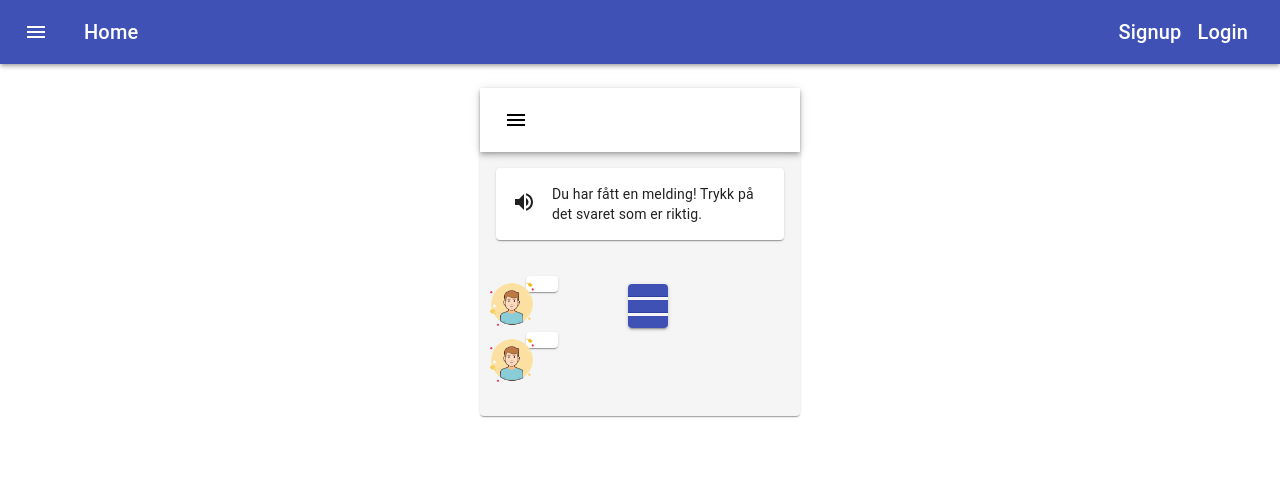
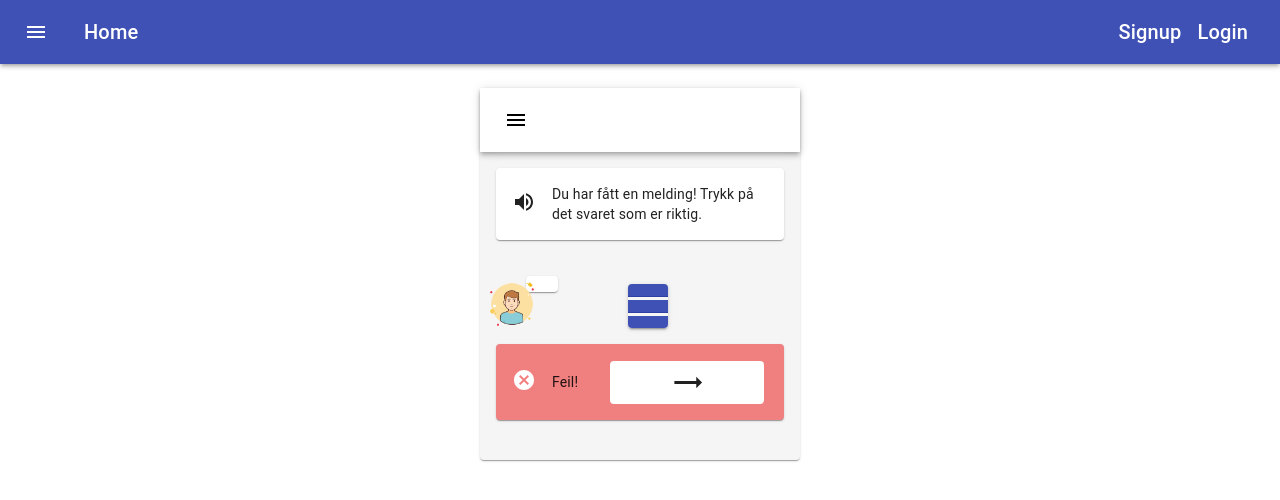
Before and after one commit to phajsi/LIM01, a React (Create React App) app in the folder frontend/: page /chat in a window 1280 px wide. Shown: the top 500 px of the page. Built offline with nearby package versions, Linux system fonts and the light colour scheme; no server answers.

Commit message:
Added verification button to chat

```diff
--- a/frontend/src/components/Answers.js
+++ /dev/null
@@ -1,40 +0,0 @@
-import React from 'react';
-import Button from '@material-ui/core/Button';
-import ButtonGroup from '@material-ui/core/ButtonGroup';
-
-const AnswerAlts = ({ answer1, answer2, correctanswer, setAnswerchoice }) => {
-  function onclick(answer) {
-    setAnswerchoice(answer);
-  }
-  return (
-    <div>
-      <ButtonGroup
-        orientation="vertical"
-        color="primary"
-        aria-label="vertical contained primary button group"
-        variant="contained"
-      >
-        <Button id={1} onClick={() => onclick(answer1)}>
-          {answer1}
-        </Button>
-        <Button
-          id={2}
-          value="ALT2"
-          onClick={() => onclick(answer2)}
-          style={{ marginTop: 3 }}
-        >
-          {answer2}
-        </Button>
-        <Button
-          id={3}
-          value="ALT3"
-          onClick={() => onclick(correctanswer)}
-          style={{ marginTop: 3 }}
-        >
-          {correctanswer}
-        </Button>
-      </ButtonGroup>
-    </div>
-  );
-};
-export default AnswerAlts;
--- a/frontend/src/containers/Chat/Chat.js
+++ b/frontend/src/containers/Chat/Chat.js
@@ -5,13 +5,14 @@ import Paper from '@material-ui/core/Paper';
 import VolumeUpIcon from '@material-ui/icons/VolumeUp';
 import Grid from '@material-ui/core/Grid';
 import { makeStyles } from '@material-ui/core/styles';
-import { Card, CardHeader } from '@material-ui/core';
+import { Card, CardHeader, ButtonGroup, Button } from '@material-ui/core';
 import AppBar from '@material-ui/core/AppBar';
 import Toolbar from '@material-ui/core/Toolbar';
 import IconButton from '@material-ui/core/IconButton';
 import MenuIcon from '@material-ui/icons/Menu';
 import ChatBubble from '../../components/ChatBubble/ChatBubble';
 import Answers from '../../components/Answers';
+import NextExerciseBtn from '../../components/NextExerciseBtn';
 import useStyles from './styles';
 
 const axiosInstance = axios.create({
@@ -64,38 +65,20 @@ const Chat = () => {
   }
 
   function isTrue() {
-    console.log(answerchoice, 'dette er svaret jeg trykte på');
-    console.log(correctanswer, 'dette er svaret jeg forventet');
     if (answerchoice === correctanswer) {
-      setAnswerstate('istrue');
-      // console.log(answerstate, 'dette skal være sant');
+      setAnswerstate('correct');
     } else {
-      setAnswerstate('isfalse');
-      // console.log(answerstate, 'dette skal være USANT');
+      setAnswerstate('incorrect');
     }
   }
 
-  function renderSwitch(answerstate) {
-    switch (answerstate) {
-      case 'istrue':
-        return (
-          <Grid>
-            <ChatBubble chat={answerchoice} />
-          </Grid>
-        );
-      case 'isfalse':
-        return (
-          <Grid>
-            <ChatBubble chat={answerchoice} />
-          </Grid>
-        );
-      default:
-        return null;
-    }
-  }
+  const handleNextTask = () => {
+    <ChatBubble chat={chatquestion} />;
+  };
 
   useEffect(() => {
     getContent();
+    setAnswerstate(null);
     isTrue();
   }, [answerchoice]);
 
@@ -126,13 +109,38 @@ const Chat = () => {
           <Grid>
             <ChatBubble chat={chatquestion} />
           </Grid>
-          <Answers
-            answer1={answer1}
-            answer2={answer2}
-            correctanswer={correctanswer}
-            setAnswerchoice={setAnswerchoice}
+          <Grid>
+            <ButtonGroup
+              orientation="vertical"
+              color="primary"
+              aria-label="vertical contained primary button group"
+              variant="contained"
+            >
+              <Button id={1} onClick={() => setAnswerchoice(answer1)}>
+                {answer1}
+              </Button>
+              <Button
+                id={2}
+                value="ALT2"
+                onClick={() => setAnswerchoice(answer2)}
+                style={{ marginTop: 3 }}
+              >
+                {answer2}
+              </Button>
+              <Button
+                id={3}
+                value="ALT3"
+                onClick={() => setAnswerchoice(correctanswer)}
+                style={{ marginTop: 3 }}
+              >
+                {correctanswer}
+              </Button>
+            </ButtonGroup>
+          </Grid>
+          <NextExerciseBtn
+            answerState={answerstate}
+            handleNextTask={handleNextTask}
           />
-          {renderSwitch(answerstate)}
         </Grid>
       </Paper>
     </Paper>
```
